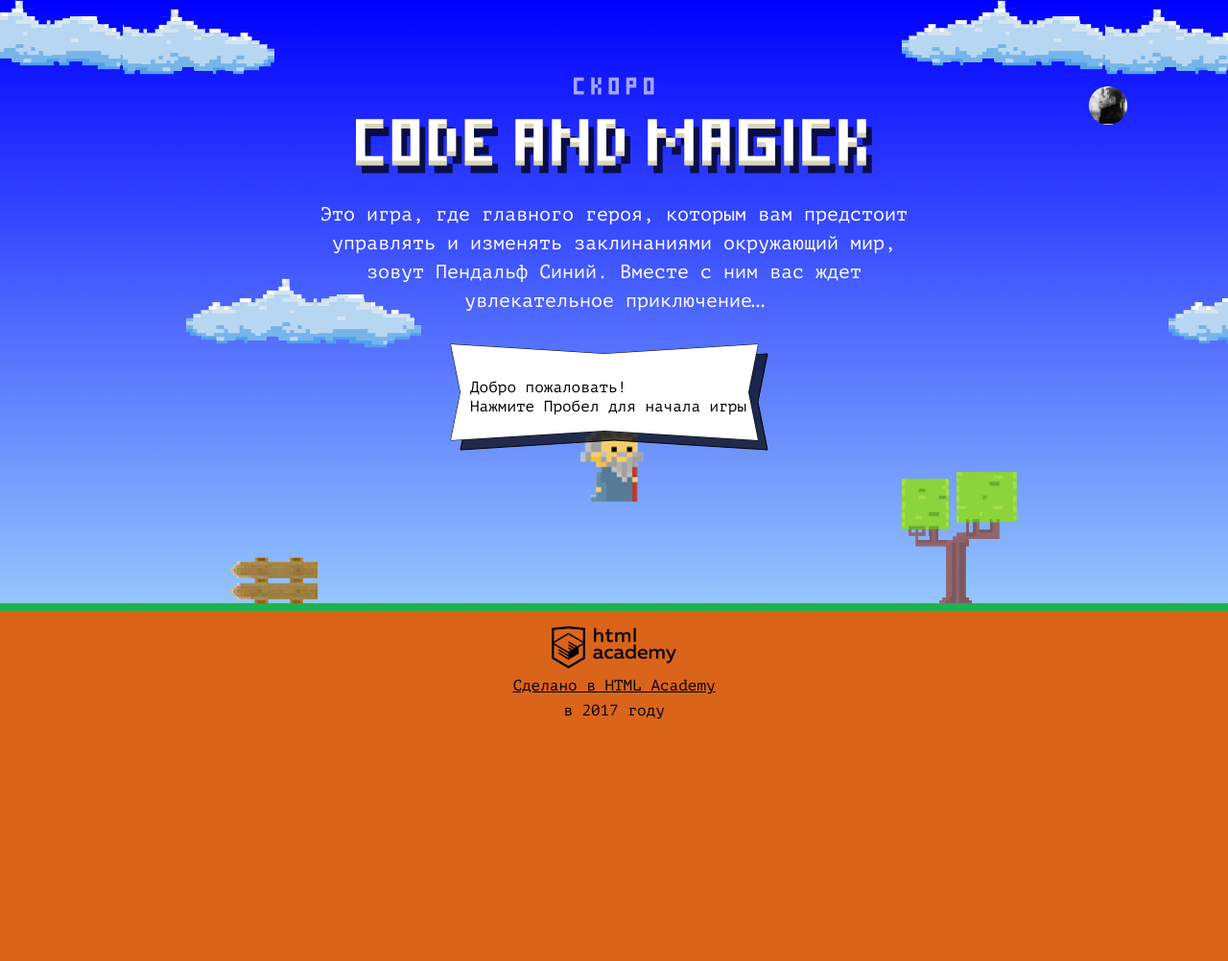
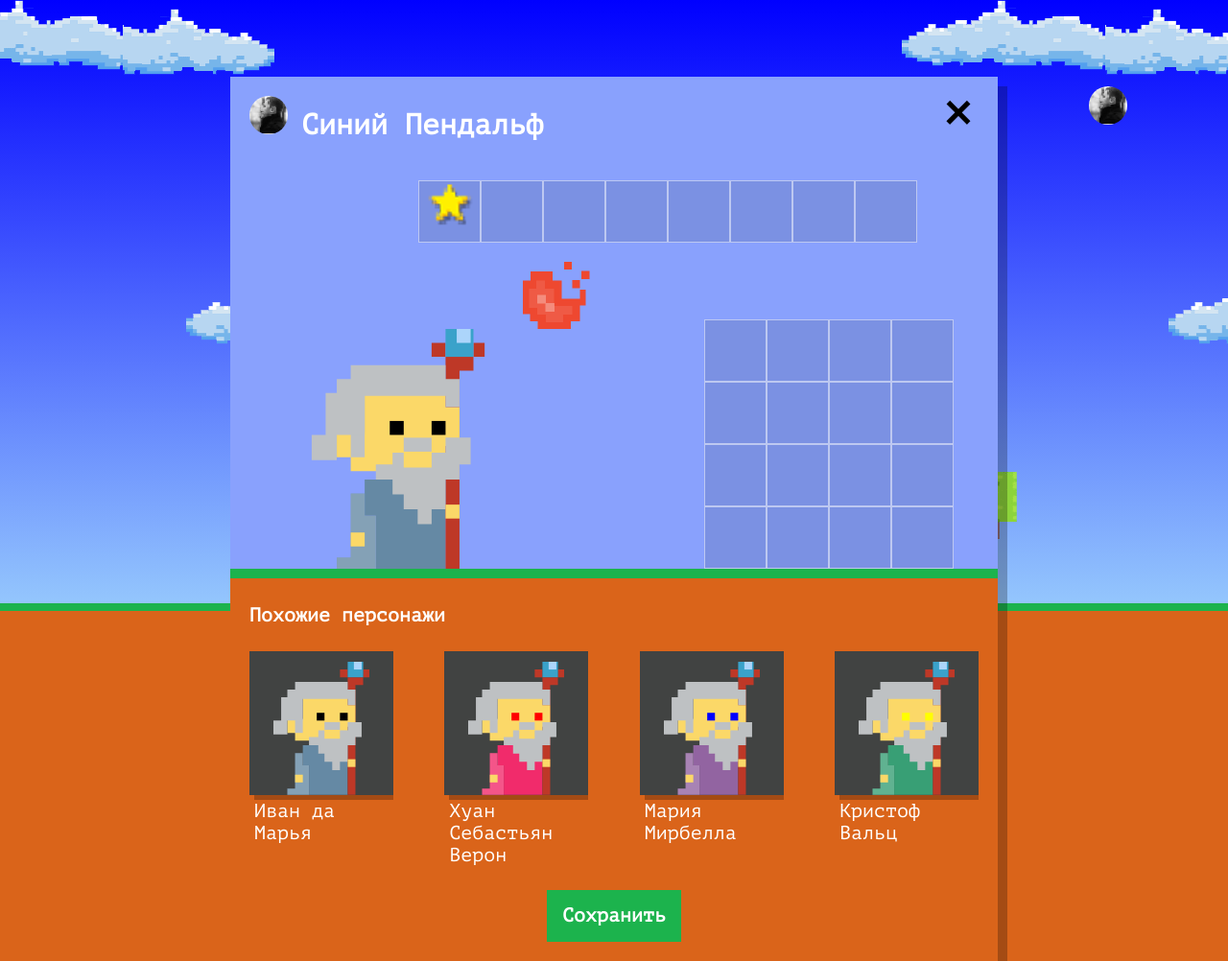
Before and after one commit to nurzhankydyralieva/1339991-code-and-magick-21, a website: page index.html in a window 1280 px wide. Shown: the whole page at 96% size. Before the commit the page ends 800 px from the top, so only its background shows below. Drawn offline with Linux system fonts and the light colour scheme.

Commit message:
нас орда

```diff
--- a/index.html
+++ b/index.html
@@ -1,6 +1,5 @@
 <!DOCTYPE html>
 <html>
-
   <head>
     <meta charset="utf-8" />
     <link rel="stylesheet" href="css/main.css" />
@@ -10,33 +9,50 @@
 
   <body>
     <header>
-    <svg style="display: none" xmlns="http://www.w3.org/2000/svg" viewBox="0 0 62
-        86">
+      <svg
+        style="display: none"
+        xmlns="http://www.w3.org/2000/svg"
+        viewBox="0 0 62
+        86"
+      >
         <g id="wizard">
           <g id="wizard-coat">
-          <polygon points="19 67 19 59 14 59 14 82 9 82 9 86 23 86 23 67 19 67" />
+            <polygon
+              points="19 67 19 59 14 59 14 82 9 82 9 86 23 86 23 67 19 67"
+            />
             <polygon points="19 59 19 67 23 67 23 86 48 86 48 54 19 54 19 59" />
           </g>
           <g id="wizard-head">
-          <polygon points="48 86 53 86 53 15 58 15 58 10 62 10 62 5 58 5 58 10 48 10 48 5 43 5 43 10 48 10 48 14 48 86"
-            fill="#be3827" />
-          <polygon points="9 37 19 37 19 23 48 23 48 28 53 28 53 42 48 42 48 51 14 51 14 46 9 46 9 37" fill="#fbd868" />
+            <polygon
+              points="48 86 53 86 53 15 58 15 58 10 62 10 62 5 58 5 58 10 48 10 48 5 43 5 43 10 48 10 48 14 48 86"
+              fill="#be3827"
+            />
+            <polygon
+              points="9 37 19 37 19 23 48 23 48 28 53 28 53 42 48 42 48 51 14 51 14 46 9 46 9 37"
+              fill="#fbd868"
+            />
             <rect x="33" y="39" width="10" height="5" fill="#bec1c3" />
             <rect x="14" y="37" width="5" height="9" fill="#bec1c3" />
             <polygon
               points="48 39 48 44.34 43 44.34 43 49.69 33 49.69 33 44.34 29 44.34 29 48.62 23 48.62 23 53.97 29 53.97 29 59.31 33 59.31 33 64.66 38 64.66 38 70 43 70 43 64.66 48 64.66 48 53.97 53 53.97 53 48.62 57 48.62 57 39 48 39"
-            fill="#bec1c3" />
+              fill="#bec1c3"
+            />
             <polygon
               points="0 47 9 47 9 38 19 38 19 24 48 24 48 28 53 28 53 18 48 18 48 13 14 13 14 18 9 18 9 23 5 23 5 38 0 38 0 47"
-            fill="#bec1c3" />
+              fill="#bec1c3"
+            />
           </g>
           <g id="wizard-eyes">
             <rect x="28" y="33" width="5" height="5" />
             <rect x="43" y="33" width="5" height="5" />
           </g>
           <g id="wizard-hands">
-          <polygon points="19 67 19 59 14 59 14 82 9 82 9 86 23 86
-          23 67 19 67" fill="#fff" opacity="0.2" />
+            <polygon
+              points="19 67 19 59 14 59 14 82 9 82 9 86 23 86
+          23 67 19 67"
+              fill="#fff"
+              opacity="0.2"
+            />
             <rect x="14" y="73" width="5" height="5" fill="#fbd868" />
             <rect x="48" y="63" width="5" height="5" fill="#fbd868" />
             <rect x="48" width="10" height="10" fill="#3aa2ca" />
@@ -66,7 +82,12 @@
     </header>
 
     <div class="overlay setup hidden">
-    <form class="setup-wizard-form" method="post" enctype="multipart/form-data" autocomplete="off">
+      <form
+        class="setup-wizard-form"
+        method="post"
+        enctype="multipart/form-data"
+        autocomplete="off"
+      >
         <div class="setup-title">
           <div class="setup-user">
             <div class="upload">
@@ -74,7 +95,14 @@
               <input type="file" name="avatar" />
             </div>
             <label>
-            <input type="text" name="username" maxlength="25" required class="setup-user-name" value="Синий Пендальф" />
+              <input
+                type="text"
+                name="username"
+                maxlength="25"
+                required
+                class="setup-user-name"
+                value="Синий Пендальф"
+              />
             </label>
           </div>
 
@@ -83,7 +111,13 @@
 
         <div class="setup-artifacts-shop">
           <div class="setup-artifacts-cell">
-          <img src="img/icon-star.png" alt="Star" width="65" height="50" draggable="true" />
+            <img
+              src="img/icon-star.png"
+              alt="Star"
+              width="65"
+              height="50"
+              draggable="true"
+            />
           </div>
           <div class="setup-artifacts-cell"></div>
           <div class="setup-artifacts-cell"></div>
@@ -98,9 +132,17 @@
         <div class="setup-player">
           <div class="setup-wizard-appearance">
             <div class="setup-wizard-wrap">
-            <svg xmlns="http://www.w3.org/2000/svg" viewBox="0 0 62 86" class="setup-wizard">
+              <svg
+                xmlns="http://www.w3.org/2000/svg"
+                viewBox="0 0 62 86"
+                class="setup-wizard"
+              >
                 <g class="wizard">
-                <use xlink:href="#wizard-coat" class="wizard-coat" style="fill: #6589a4"></use>
+                  <use
+                    xlink:href="#wizard-coat"
+                    class="wizard-coat"
+                    style="fill: #6589a4"
+                  ></use>
                   <use xlink:href="#wizard-head" class="wizard-head"></use>
                   <use xlink:href="#wizard-eyes" class="wizard-eyes"></use>
                   <use xlink:href="#wizard-hands" class="wizard-hands"></use>
@@ -155,15 +197,24 @@
 
     <footer>
       <p>
-      <a href="http://htmlacademy.ru" class="footer-link"><img src="img/htmlacademy-logo.png" alt="HTML Academy"
-          width="130" />Сделано в HTML Academy</a>в 2017 году
+        <a href="http://htmlacademy.ru" class="footer-link"
+          ><img
+            src="img/htmlacademy-logo.png"
+            alt="HTML Academy"
+            width="130"
+          />Сделано в HTML Academy</a
+        >в 2017 году
       </p>
     </footer>
 
     <template id="similar-wizard-template" style="display: none">
       <div class="setup-similar-item">
         <div class="setup-similar-content">
-        <svg xmlns="http://www.w3.org/2000/svg" viewBox="0 0 62 86" class="setup-similar-wizard">
+          <svg
+            xmlns="http://www.w3.org/2000/svg"
+            viewBox="0 0 62 86"
+            class="setup-similar-wizard"
+          >
             <g class="wizard">
               <use xlink:href="#wizard-coat" class="wizard-coat"></use>
               <use xlink:href="#wizard-head" class="wizard-head"></use>
@@ -203,6 +254,6 @@
     </script>
     <script src="js/stat.js"></script>
     <script src="js/game.js"></script>
+    <script src="js/setup.js"></script>
   </body>
-
 </html>
--- /dev/null
+++ b/js/setup.js
@@ -0,0 +1,144 @@
+"use strict";
+
+const WIZARD_NAMES = [
+  `Иван`,
+  `Хуан Себастьян`,
+  `Мария`,
+  `Кристоф`,
+  `Виктор`,
+  `Юлия`,
+  `Люпина`,
+  `Вашингтон`,
+];
+const COAT_COLOR = [
+  `rgb(101, 137, 164)`,
+  `rgb(241, 43, 107)`,
+  `rgb(146, 100, 161)`,
+  `rgb(56, 159, 117)`,
+  `rgb(215, 210, 55)`,
+  `rgb(0, 0, 0)`,
+];
+const EYES_COLOR = [`black`, `red`, `blue`, `yellow`, `green`];
+const WIZARD_SURNAMES = [
+  `да Марья`,
+  `Верон`,
+  `Мирбелла`,
+  `Вальц`,
+  `Онопко`,
+  `Топольницкая`,
+  `Нионго`,
+  `Ирвинг`,
+];
+
+// {
+// "DATA_WIZARDS": {
+//  "WIZARD_NAMES": [
+//       `Иван`,
+//       `Хуан Себастьян`,
+//       `Мария`,
+//       `Кристоф`,
+//       `Виктор`,
+//       `Юлия`,
+//       `Люпина`,
+//       `Вашингтон`
+//     ],
+//     "COAT_COLOR": [
+//       `rgb(101, 137, 164)`,
+//       `rgb(241, 43, 107)`,
+//       `rgb(146, 100, 161)`,
+//       `rgb(56, 159, 117)`,
+//       `rgb(215, 210, 55)`,
+//       `rgb(0, 0, 0)`
+//     ],
+//     "EYES_COLOR": [`black`, `red`, `blue`, `yellow`, `green`],
+//      "WIZARD_SURNAMES": [
+//       `да Марья`,
+//       `Верон`,
+//       `Мирбелла`,
+//       `Вальц`,
+//       `Онопко`,
+//       `Топольницкая`,
+//       `Нионго`,
+//       `Ирвинг`
+//     ]
+//   }
+// }
+
+const userDialog = document.querySelector(`.setup`);
+userDialog.classList.remove(`hidden`);
+
+const similarListElement = userDialog.querySelector(`.setup-similar-list`);
+const similarWizardTemplate = document
+  .querySelector(`#similar-wizard-template`)
+  .content.querySelector(`.setup-similar-item`);
+
+let wizards = [
+  {
+    name: WIZARD_NAMES[0],
+    coatColor: COAT_COLOR[0],
+    eyesColor: EYES_COLOR[0],
+    surname: WIZARD_SURNAMES[0],
+  },
+  {
+    name: WIZARD_NAMES[1],
+    coatColor: COAT_COLOR[1],
+    eyesColor: EYES_COLOR[1],
+    surname: WIZARD_SURNAMES[1],
+  },
+  {
+    name: WIZARD_NAMES[2],
+    coatColor: COAT_COLOR[2],
+    eyesColor: EYES_COLOR[2],
+    surname: WIZARD_SURNAMES[2],
+  },
+  {
+    name: WIZARD_NAMES[3],
+    coatColor: COAT_COLOR[3],
+    eyesColor: EYES_COLOR[3],
+    surname: WIZARD_SURNAMES[3],
+  },
+];
+
+const renderWizard = function (wizard) {
+  const wizardElement = similarWizardTemplate.cloneNode(true);
+
+  wizardElement.querySelector(`.setup-similar-label`).textContent =
+    wizard.name + `\n` + wizard.surname;
+  wizardElement.querySelector(`.wizard-coat`).style.fill = wizard.coatColor;
+  wizardElement.querySelector(`.wizard-eyes`).style.fill = wizard.eyesColor;
+
+  return wizardElement;
+};
+
+const fragment = document.createDocumentFragment();
+for (let i = 0; i < wizards.length; i++) {
+  fragment.appendChild(renderWizard(wizards[i]));
+}
+similarListElement.appendChild(fragment);
+
+userDialog.querySelector(`.setup-similar`).classList.remove(`hidden`);
+
+// const getRandomElement = function (array) {
+//   for (let i = 0; i < array.length; i++) {
+//     const randomIndex = Math.floor(Math.random() * array.length);
+//     const randomElement = array[randomIndex];
+//   }
+//   return randomElement;
+// };
+// const getRandomElement = function (array = null) {
+// if (array === 'WIZARD_NAMES'){
+//   const index = Math.floor(Math.random() * DATA_WIZARDS.names.WIZARD_NAMES.length)
+//   return DATA_WIZARDS.names.WIZARD_NAMES[index]
+// }
+// if (array === 'WIZARD_SURNAMES'){
+//   const index = Math.floor(Math.random() * DATA_WIZARDS.names.WIZARD_SURNAMES.length)
+//   return DATA_WIZARDS.names.WIZARD_SURNAMES[index]
+// }
+// const names = [
+//   ...DATA_WIZARDS.names.WIZARD_NAMES,
+//   ...DATA_WIZARDS.names.WIZARD_SURNAMES
+// ]
+// const index = Math.floor(Math.random() * names.length)
+// return names[index]
+// }
+// console.log(getRandomElement)
--- a/js/stat.js
+++ b/js/stat.js
@@ -8,7 +8,6 @@ const GAP = 10;
 const GAP_X = 90;
 const GAP_Y = 230;
 const BAR_GAP = 20;
-const FONT_GAP = 60;
 const TEXT_WIDTH = 30;
 const BAR_WIDTH = 50;
 const BAR_HEIGTH = CLOUD_HEIGTH - GAP - CLOUD_X - GAP;
```
Lines whose indentation alone changed are shown as unchanged.
